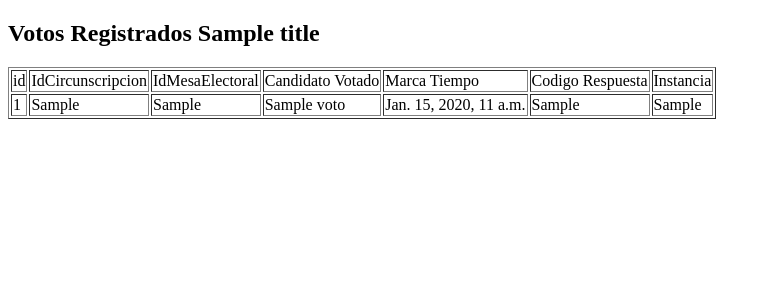
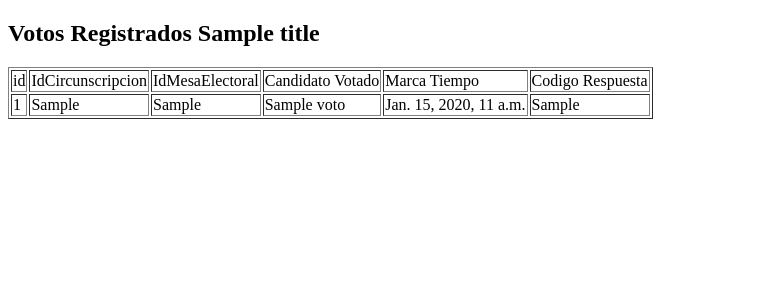
Before and after one commit to vickkky3/P3_SI2, a Django app: template P1-base/votoApp/templates/template_get_votos_result.html in a window 1280 px wide. Shown: the top 300 px of the page, without its empty margins (0-771 px from the left). Run offline with Django 4.2, Linux system fonts and the light colour scheme; tables that the repository leaves empty hold one stand-in row (values such as "Sample post"); the template is opened without the code that fills it: values that come from a table or form of the project are taken from there, most other values are stand-ins (such as "Sample title", 1, 10 or a date in 2020).

Commit message:
carpeta p1-base nueva

```diff
--- a/P1-base/votoApp/models.py
+++ b/P1-base/votoApp/models.py
@@ -46,7 +46,6 @@ class Voto(models.Model):
     marcaTiempo = models.DateTimeField(auto_now=True)
     codigoRespuesta = models.CharField(max_length=3,
                                        default=CodigoRespuesta.RESPUESTA_OK)
-    instancia = models.CharField(max_length=24, default=1)
 
     class Meta:
         # Garantiza que cada persona (numeroDNI) solo pueda emitir
--- a/P1-base/votoApp/templates/template_get_votos_result.html
+++ b/P1-base/votoApp/templates/template_get_votos_result.html
@@ -14,7 +14,6 @@
 	<td>Candidato Votado</td>
 	<td>Marca Tiempo</td>
 	<td>Codigo Respuesta</td>
-	<td>Instancia</td>
 	</tr>
 
 	{% for voto in result %}
@@ -25,7 +24,6 @@
 		<td> {{voto.nombreCandidatoVotado}} </td>
 		<td> {{voto.marcaTiempo}} </td>
 		<td> {{voto.codigoRespuesta}} </td>
-		<td> {{voto.instancia}} </td>
 	</tr>
 	{% endfor %}
 	</table>
--- a/P1-base/votoApp/views.py
+++ b/P1-base/votoApp/views.py
@@ -2,7 +2,6 @@ from django.shortcuts import redirect, render
 from votoApp.forms import VotoForm, CensoForm, DelVotoForm, GetVotosForm
 from votoApp.votoDB import (verificar_censo, registrar_voto,
                             eliminar_voto, get_votos_from_db)
-import socket
 
 
 TITLE = '(votoSite)'
@@ -29,7 +28,6 @@ def aportarinfo_voto(request):
         # add numeroDNI to data
         voto_data['censo_id'] = numeroDNI
         # save voto and get updated voto
-        voto_data['instancia'] = socket.gethostname()
         voto = registrar_voto(voto_data)
         if voto is None:
             return render(request, 'template_mensaje.html',
@@ -87,8 +85,7 @@ def testbd(request):
         data['censo_id'] = censo_form.cleaned_data['numeroDNI']
 
         # save voto
-        voto_data = voto_form.cleaned_data
-        voto_data['instancia'] = socket.gethostname()
+
         voto = registrar_voto(data)
 
         if voto is None:
--- a/P1-base/votoSite/settings.py
+++ b/P1-base/votoSite/settings.py
@@ -134,7 +134,7 @@ STATIC_URL = 'static/'
 DEFAULT_AUTO_FIELD = 'django.db.models.BigAutoField'
 
 # store session in memory instead on in database
-SESSION_ENGINE = "django.contrib.sessions.backends.cache"
+SESSION_ENGINE='django.contrib.sessions.backends.cache'
 
 CACHES = {
     "default": {
@@ -145,4 +145,4 @@ CACHES = {
 
 DATABASE_SERVER_URL = os.environ.get("DATABASE_SERVER_URL")
 STATIC_ROOT = BASE_DIR / "staticfiles"
-SESSION_ENGINE="django.contrib.sessions.backends.cache"
+SESSION_ENGINE= "django.contrib.sessions.backends.db"
```
Also changed, not shown: P1-base/votoApp/migrations/0003_voto_instancia.py (deleted), 1 other file.
